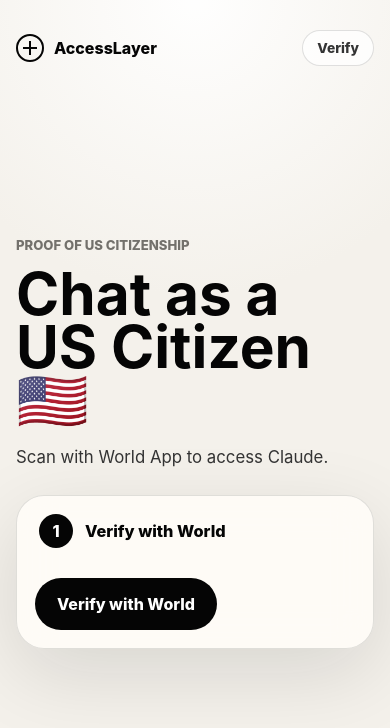
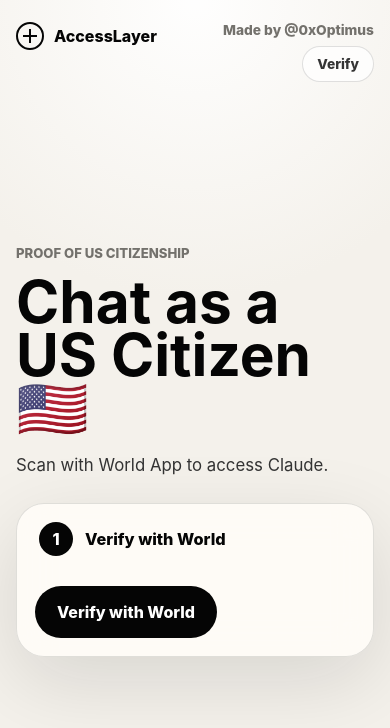
Before and after one commit to fahimahmedx/ai-compliance, a website with bundled scripts: page public/index.html in a window 390 px wide. Built offline with nearby package versions, Linux system fonts and the light colour scheme.

Commit message:
add "made by" text

```diff
--- a/public/index.html
+++ b/public/index.html
@@ -13,7 +13,10 @@
           <span class="brand-mark" aria-hidden="true"></span>
           <span>AccessLayer</span>
         </div>
-        <span id="status-pill" class="pill">Verify</span>
+        <div class="topbar-meta">
+          <a class="maker-link" href="https://x.com/0xOptimus" target="_blank" rel="noreferrer">Made by @0xOptimus</a>
+          <span id="status-pill" class="pill">Verify</span>
+        </div>
       </header>
 
       <section id="verify-view" class="stage verify-stage">
--- a/public/styles.css
+++ b/public/styles.css
@@ -57,6 +57,24 @@
   background:
     linear-gradient(var(--ink), var(--ink)) center / 14px 2px no-repeat,
     linear-gradient(90deg, var(--ink), var(--ink)) center / 2px 14px no-repeat;
+}
+
+.topbar-meta {
+  display: inline-flex;
+  align-items: center;
+  gap: 12px;
+}
+
+.maker-link {
+  color: var(--muted);
+  font-size: 0.86rem;
+  font-weight: 800;
+  text-decoration: none;
+  white-space: nowrap;
+}
+
+.maker-link:hover {
+  color: var(--ink);
 }
 
 .stage {
@@ -539,6 +557,16 @@
 }
 
 @media (max-width: 860px) {
+  .topbar {
+    align-items: flex-start;
+  }
+
+  .topbar-meta {
+    align-items: flex-end;
+    flex-direction: column;
+    gap: 8px;
+  }
+
   .verify-stage {
     grid-template-columns: 1fr;
     align-content: center;
```
